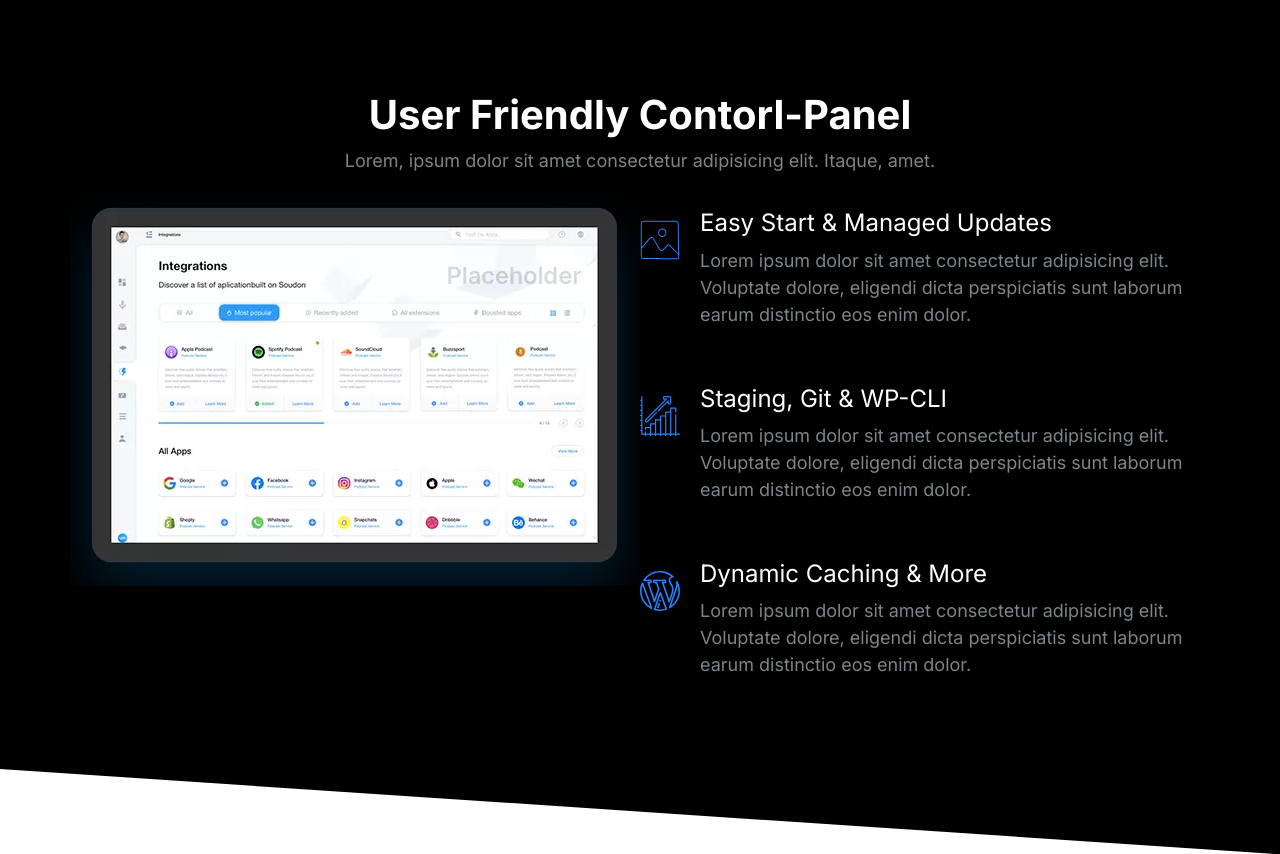
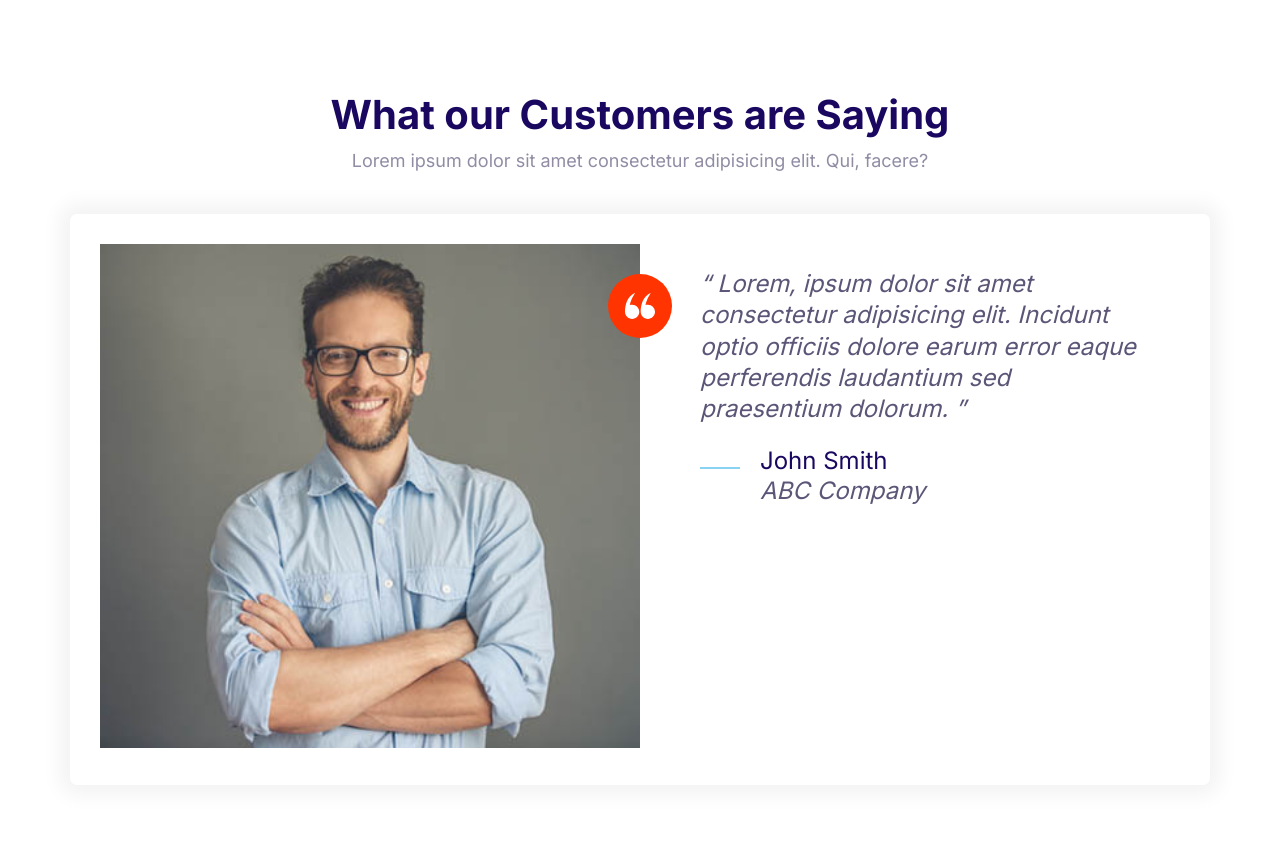
Before and after one commit to JamieNewson/mywebsitemoshify, a plain HTML site: page index.html in a window 1280 px wide. Drawn offline with Linux system fonts and the light colour scheme.

Commit message:
Build testimonial block.

```diff
--- a/css/styles.css
+++ b/css/styles.css
@@ -615,6 +615,7 @@ a {
 }
 .block__header {
   text-align: center;
+  margin-bottom: 4rem;
 }
 
 .block__heading {
--- a/index.html
+++ b/index.html
@@ -14,86 +14,50 @@
     <link rel="stylesheet" href="css/styles.css" />
   </head>
   <body>
-    <section class="block block--dark block--skewed-right block-showcase">
+    <section class="block">
       <header class="block__header">
-        <h2>User Friendly Contorl-Panel</h2>
+        <h2>What our Customers are Saying</h2>
         <p>
-          Lorem, ipsum dolor sit amet consectetur adipisicing elit. Itaque,
-          amet.
+          Lorem ipsum dolor sit amet consectetur adipisicing elit. Qui, facere?
         </p>
       </header>
-      <article class="grid grid--1x2 container">
-        <picture class="block-showcase__image">
-          <source
-            type="image/webp"
-            srcset="images/ipad.webp 1x, images/ipad@2x.webp 2x"
+      <div class="container">
+        <div class="card testimonial">
+          <div class="grid grid--1x2">
+            <div class="testimonial__image">
+              <img
+                src="images/testimonial.jpg"
+                alt="A happy, smiling customer"
               />
-          <source
-            type="image/png"
-            srcset="images/ipad.png 1x, images/ipad@2x.png 2x"
-          />
-          <img src="images/ipad.png" alt="" />
-        </picture>
-        <ul class="list">
-          <li>
+              <span class="icon-container icon-container--accent">
+                <svg class="icon icon--white icon--small">
+                  <use xlink:href="images/sprite.svg#quotes"></use>
+                </svg>
+              </span>
+            </div>
+            <blockquote class="quote">
+              <p class="quote__text">
+                Lorem, ipsum dolor sit amet consectetur adipisicing elit.
+                Incidunt optio officiis dolore earum error eaque perferendis
+                laudantium sed praesentium dolorum.
+              </p>
+              <footer>
                 <div class="media">
                   <div class="media__image">
-                <svg class="icon icon--primary">
-                  <use xlink:href="images/sprite.svg#snap"></use>
+                    <svg class="icon icon--primary quote__line">
+                      <use xlink:href="images/sprite.svg#line"></use>
                     </svg>
                   </div>
                   <div class="media__body">
-                <h3 class="media__title block__heading">
-                  Easy Start & Managed Updates
-                </h3>
-                <p>
-                  Lorem ipsum dolor sit amet consectetur adipisicing elit.
-                  Voluptate dolore, eligendi dicta perspiciatis sunt laborum
-                  earum distinctio eos enim dolor.
-                </p>
+                    <h3 class="media__title quote__author">John Smith</h3>
+                    <p class="quote__organization">ABC Company</p>
                   </div>
                 </div>
-          </li>
-          <li>
-            <div class="media">
-              <div class="media__image">
-                <svg class="icon icon--primary">
-                  <use xlink:href="images/sprite.svg#growth"></use>
-                </svg>
-              </div>
-              <div class="media__body">
-                <h3 class="media__title block__heading">
-                  Staging, Git & WP-CLI
-                </h3>
-                <p>
-                  Lorem ipsum dolor sit amet consectetur adipisicing elit.
-                  Voluptate dolore, eligendi dicta perspiciatis sunt laborum
-                  earum distinctio eos enim dolor.
-                </p>
+              </footer>
+            </blockquote>
           </div>
         </div>
-          </li>
-          <li>
-            <div class="media">
-              <div class="media__image">
-                <svg class="icon icon--primary">
-                  <use xlink:href="images/sprite.svg#wordpress"></use>
-                </svg>
       </div>
-              <div class="media__body">
-                <h3 class="media__title block__heading">
-                  Dynamic Caching & More
-                </h3>
-                <p>
-                  Lorem ipsum dolor sit amet consectetur adipisicing elit.
-                  Voluptate dolore, eligendi dicta perspiciatis sunt laborum
-                  earum distinctio eos enim dolor.
-                </p>
-              </div>
-            </div>
-          </li>
-        </ul>
-      </article>
     </section>
     <script src="js/main.js"></script>
   </body>
```
Also changed, not shown: components/testimonialBlock.html (added, +40 -0 lines). Lines whose indentation alone changed are shown as unchanged.
